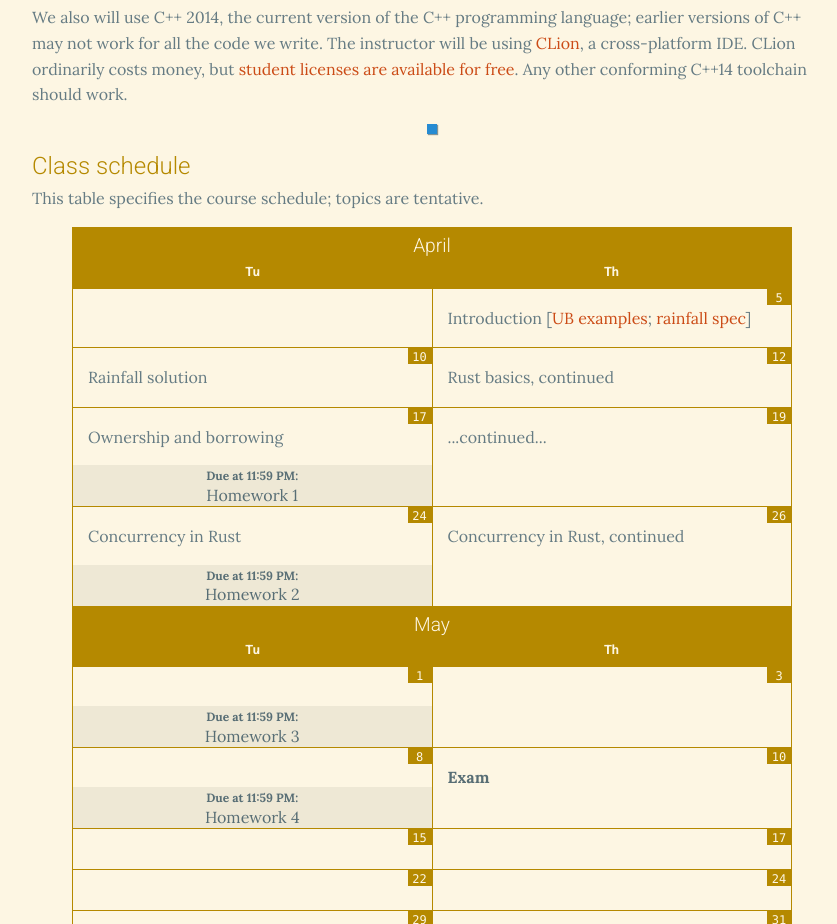
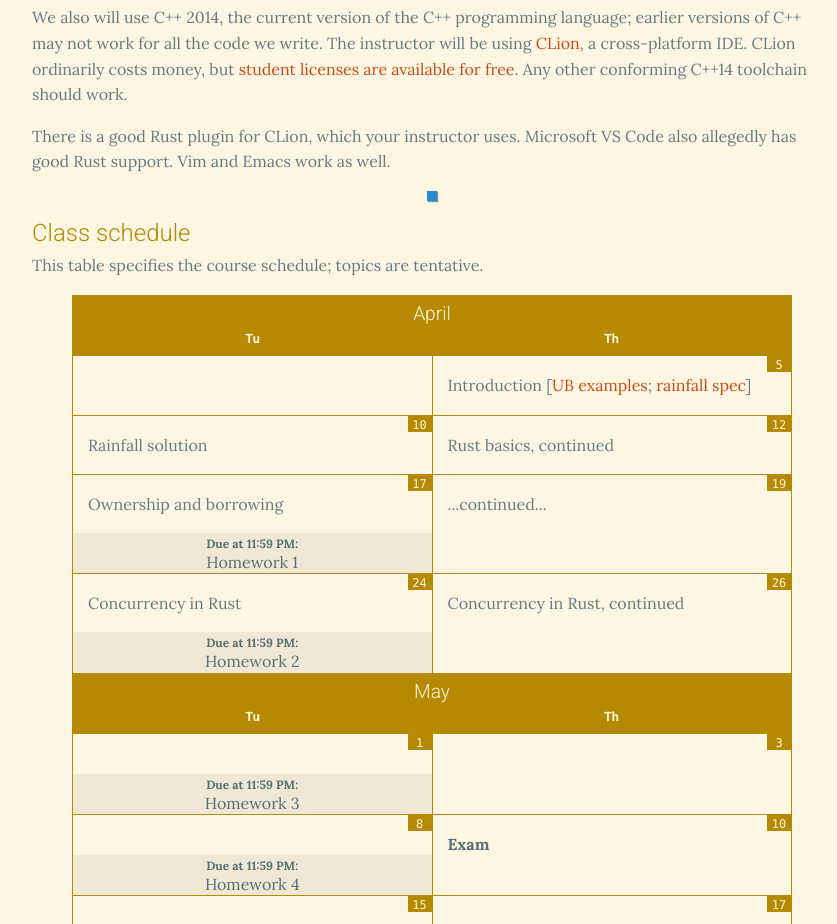
Before and after one commit to nu-rust-course/web, a plain HTML site: page index.html in a window 1280 px wide. Shown: the part 1280-2204 px from the top of the page, without its empty margins (208-1045 px from the left). Drawn offline with Linux system fonts and the light colour scheme.

Commit message:
Added note on IDEs.

```diff
--- a/index.html
+++ b/index.html
@@ -263,6 +263,10 @@ cross-platform IDE. CLion ordinarily costs money, but <a
 conforming C++14 toolchain should work.
 </p>
 
+<p>There is a good Rust plugin for CLion, which your instructor uses.
+Microsoft VS Code also allegedly has good Rust support. Vim and Emacs
+work as well.</p>
+
 </section>
 
 <section id="schedule">
```
